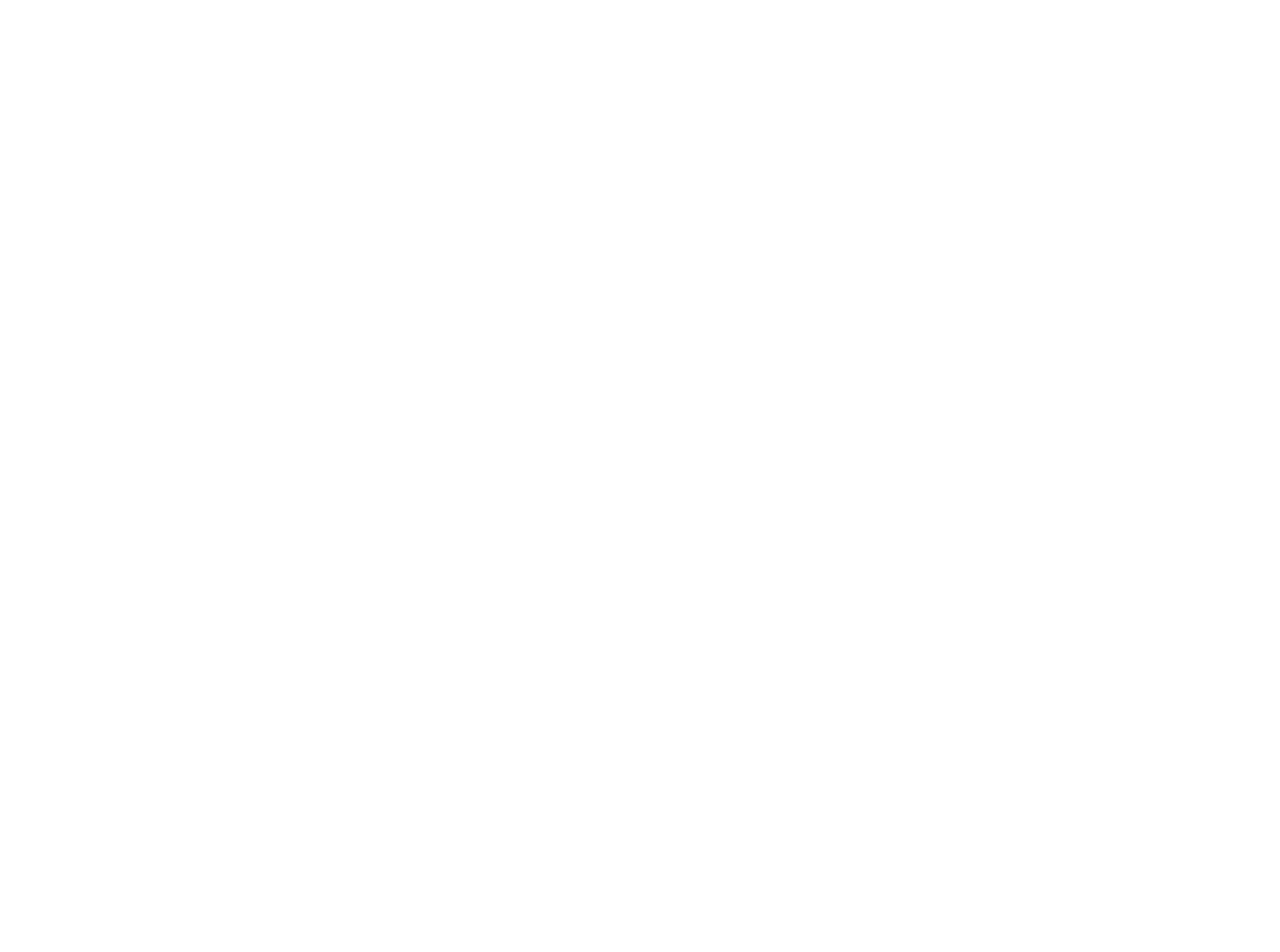
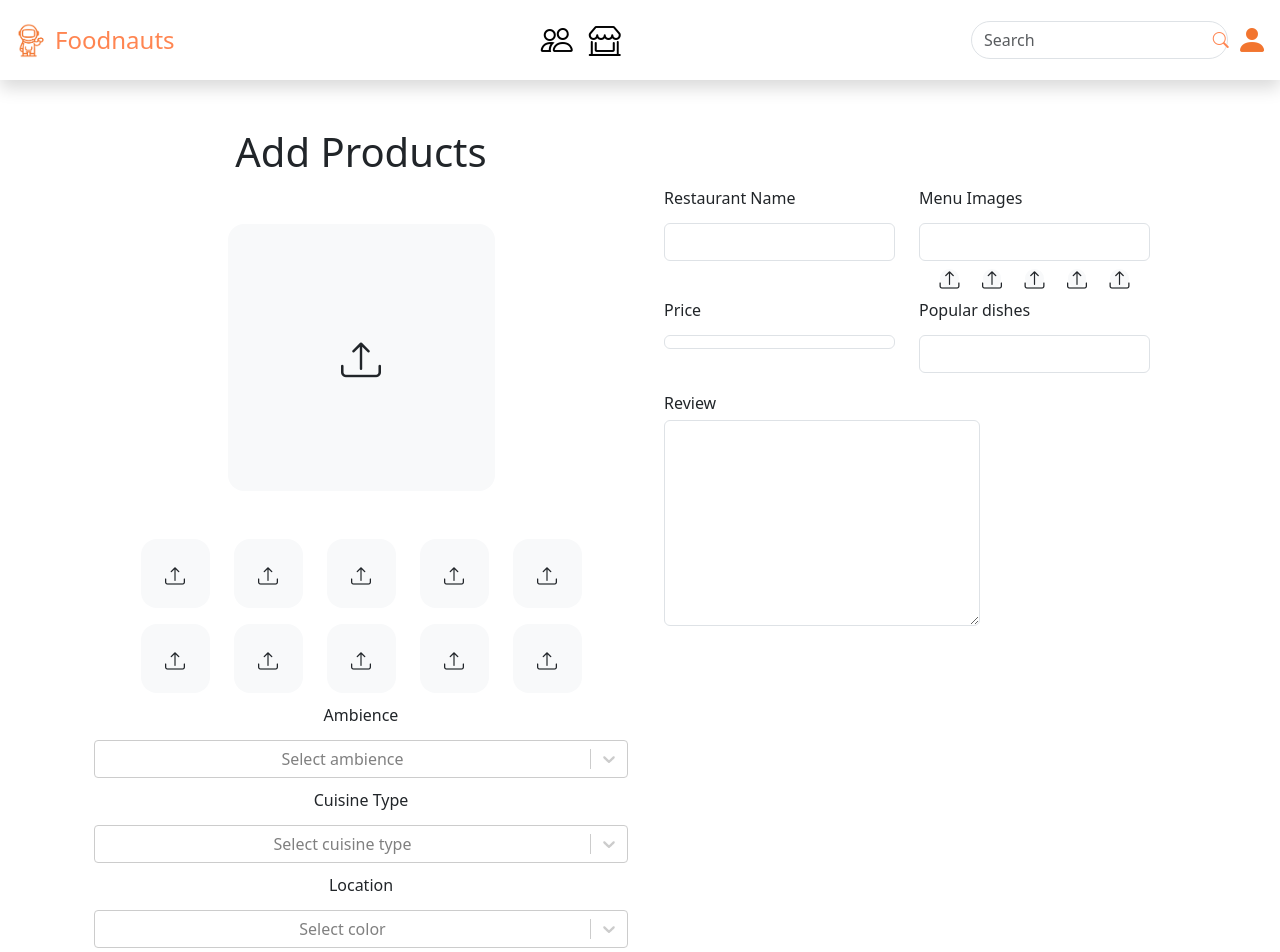
Before and after one commit to rumaisahs/Foodnauts-fyp, a React (Create React App) app: page /addrestaurant in a window 1280 px wide. Before the commit this address had no page. Shown: the top 952 px of the page. Before the commit the page ends 800 px from the top, so only its background shows below. Built offline with nearby package versions, Linux system fonts and the light colour scheme.

Commit message:
addrestaurant

```diff
--- a/src/App.js
+++ b/src/App.js
@@ -20,6 +20,8 @@
 import Profile from "./pages/UserProfile/Profile";
 import ProdSearch from "./pages/ProdSearch/ProdSearch";
 import MyBlogs from "./pages/myblogs/myblogs";
+import { AddProduct } from "./pages/AddProduct/addproduct";
+
 function App() {
   return (
     <>
@@ -40,6 +42,7 @@
         <Route  path="/profile" element={<Profile/>}/>
         <Route  path="/prodsearch" element={<ProdSearch/>}/>
         <Route  path="/myblog" element={<MyBlogs/>}/>
+        <Route  path="/addrestaurant" element={<AddProduct/>}/>
 
 
       </Routes>
--- a/src/components/sideBar/SideBar.jsx
+++ b/src/components/sideBar/SideBar.jsx
@@ -32,7 +32,7 @@
             <NavLink exact to="/" activeClassName="activeClicked">
               <CDBSidebarMenuItem icon="columns">Home</CDBSidebarMenuItem>
             </NavLink>
-            <NavLink exact to="/addproduct" activeClassName="activeClicked">
+            <NavLink exact to="/addrestaurant" activeClassName="activeClicked">
               <CDBSidebarMenuItem icon="table">Add Restaurant</CDBSidebarMenuItem>
             </NavLink>
             <NavLink exact to="/myblog" activeClassName="activeClicked">
--- a/src/pages/AddProduct/addproduct.js
+++ b/src/pages/AddProduct/addproduct.js
@@ -1,6 +1,9 @@
 import Navbar from '../../components/navbar/Navbar'
 import Footer from '../../components/footer/Footer'
 import React, { useState, useEffect, useRef } from "react";
+import Button from 'react-bootstrap/Button';
+import Form from 'react-bootstrap/Form';
+import Select from "react-select";
 
 export const AddProduct = () => {
   const handleButtonClick = () => {
@@ -35,6 +38,35 @@
     updatedImages[index] = null;
     setSelectedImages(updatedImages);
   };
+  const [show, setShow] = useState(false);
+
+  const handleClose = () => setShow(false);
+  const handleShow = () => setShow(true);
+  const [selectedOptions, setSelectedOptions] = useState();
+  const AmbeinceList = [
+    { value: "Fancy", label: "Fancy" },
+    { value: "Casual", label: "Casual" },
+    { value: "Formal", label: "Formal" },
+    { value: "Family", label: "Family" },
+
+  ];
+  const LocationList = [
+    { value: "DHA", label: "DHA" },
+    { value: "SMCHS", label: "SMCHS" },
+    { value: "KDA", label: "KDA" },
+    { value: "Gulistan-e-Johar", label: "Gulistan-e-Johar" },
+    { value: "Gulshan", label: "Gulshan" }
+  ];
+  const CuisineList = [
+    { value: "Italian", label: "Italian" },
+    { value: "Asian", label: "Asian" },
+    { value: "Desi", label: "Desi" },
+    { value: "Continental", label: "Continental" },
+
+  ];
+  function handleSelect(data) {
+    setSelectedOptions(data);
+  }
   return (
     <>
       <Navbar />
@@ -136,12 +168,55 @@
                   </div>
               ))}
             </div>
+            <Form>
+            <Form.Group className="mb-3" controlId="exampleForm.ControlInput1">
+              <Form.Label>Ambience</Form.Label>
+              <Select
+          options={AmbeinceList }
+          placeholder="Select ambience"
+          value={selectedOptions}
+          onChange={handleSelect}
+          isSearchable={true}
+          isMulti
+        />
+           <Form.Label>Cuisine Type </Form.Label>
+              <Select
+          options={CuisineList}
+          placeholder="Select cuisine type"
+          value={selectedOptions}
+          onChange={handleSelect}
+          isSearchable={true}
+          isMulti
+        />
+         <Form.Label>Location </Form.Label>
+              <Select
+          options={LocationList}
+          placeholder="Select color"
+          value={selectedOptions}
+          onChange={handleSelect}
+          isSearchable={true}
+          isMulti
+        />
+              {/* <Form.Control
+                type="email"
+                placeholder="name@example.com"
+                autoFocus
+              />
+            </Form.Group>
+            <Form.Group
+              className="mb-3"
+              controlId="exampleForm.ControlTextarea1"
+            > */}
+
+
+            </Form.Group>
+          </Form>
           </div>
 
           <div class="col-12 col-lg-6 pt-5">
             <form class="row container-fluid" ref={formRef}>
               <div className="col-6">
-                <label for="prod">Product Name</label>
+                <label for="prod">Restaurant Name</label>
                 <input
                   type="text"
                   id="prod"
@@ -150,43 +225,69 @@
                 />
               </div>
               <div className="col-6">
-                <label for="brand">Brand Name</label>
-                <input
-                  type="text"
-                  id="brand"
-                  name="brand"
-                  className=" form-control"
-                />
-              </div>
-              <div className="col-6">
-                <label for="cond">Condition</label>
+                <label for="cond">Menu Images</label>
                 <input
                   type="text"
                   id="cond"
                   name="cond"
                   className=" form-control"
                 />
+                 <div class="row justify-content-center">
+              {[0, 1, 2, 3, 4].map((index) => (
+                  <div className="col-2 col-lg-2 position-relative" key={index}>
+                  <div className="image-upload bg-light rounded-4 align-items-center d-flex justify-content-center h-100 w-100 card-aspect">
+                      {selectedImages[index] ? (
+                      <>
+                          <img
+                          src={selectedImages[index]}
+                          alt="Selected"
+                          className="img-fluid"
+                          style={{ maxHeight: '100%', maxWidth: '100%' }}
+                          />
+                          <button
+                          className="btn btn-sm btn-danger rounded-circle"
+                          onClick={() => handleRemoveImage(index)}
+                          style={{
+                              position: 'absolute',
+                              top: '-10px',
+                              right: '1px',
+                              padding: '4px',
+                          }}
+                          >
+                          <i className="bi bi-x" />
+                          </button>
+                      </>
+                      ) : (
+                      <>
+                          <label htmlFor={`file-input-${index}`}>
+                          <i className="input bi-upload fs-5 btn" />
+                          </label>
+                          <input
+                          className="d-none"
+                          id={`file-input-${index}`}
+                          type="file"
+                          accept="image/*"
+                          onChange={(e) => handleImageChange(e, index)}
+                          />
+                      </>
+                      )}
+                  </div>
+                  </div>
+              ))}
+            </div>
               </div>
-              <div className="col-6">
-                <label for="warr">Warranty</label>
-                <input
-                  type="text"
-                  id="warr"
-                  name="warr"
-                  className=" form-control"
-                />
-              </div>
+
               <div className="col-6">
                 <label for="price">Price</label>
                 <input
-                  type="text"
+                  type="checkbox"
                   id="price"
                   name="price"
                   className=" form-control"
                 />
               </div>
               <div className="col-6">
-                <label for="catefory">Category</label>
+                <label for="catefory">Popular dishes</label>
                 <input
                   type="text"
                   id="catefory"
@@ -194,17 +295,9 @@
                   className=" form-control"
                 />
               </div>
-              <div className="col-6">
-                <label for="catefory">Location</label>
-                <input
-                  type="text"
-                  id="catefory"
-                  name="catefory"
-                  className=" form-control"
-                />
-              </div>
+
               <div className="col-12 col-lg-8">
-                <label for="descr">Product Description</label>
+                <label for="descr">Review</label>
                 <textarea
                   className="col-12 col-lg-6 form-control"
                   rows={8}
--- a/src/pages/UserProfile/Profile.js
+++ b/src/pages/UserProfile/Profile.js
@@ -11,6 +11,7 @@
 import "../UserProfile/Profile.css"
 import EditProfile from '../EditProfile/EditProfile';
 import SideBar from '../../components/sideBar/SideBar';
+import Blog from '../../components/blog/blog';
 export const Profile = () => {
   const [isReviewsColorVisible, setisReviewsColorVisible] = useState(false);
   const [isReviewsVisible, setisReviewsVisible] = useState(false);
@@ -114,7 +115,7 @@
               }`}
               onClick={handleButtonClick}
             >
-              Media
+              Collaborations
             </p>
             <p className="col-xl-6 col-lg-6 col-md-3 col-sm-2 col-2"></p>
             <div className="col-xl-2 col-lg-2 col-md-3 col-sm-4 col-2">
@@ -131,9 +132,12 @@
             </div>
           </div>
           <div className={`pt-5 row justify-content-start mx-auto row-gap-4`}>
-              <div className={`col-8 ${isReviewsVisible ? "d-block" : "d-none"}`}>
+              <div className={`col-10 ${isReviewsVisible ? "d-block" : "d-none"}`}>
               <div className="row">
-<div className="col-lg-3 col-md-4 col-6">
+                <Blog/>
+                <Blog/>
+
+{/* <div className="col-lg-3 col-md-4 col-6">
                 <div className="card shadow-sm">
                   <img
                     src={NZXT}
@@ -230,7 +234,7 @@
                     </p>
                   </div>
                 </div>
-              </div>
+              </div> */}
             </div>
           </div>
           <div className={`pt-5 row pb-5 ${ isReviewsVisible ? "d-none" : "d-block" }`}>
```
